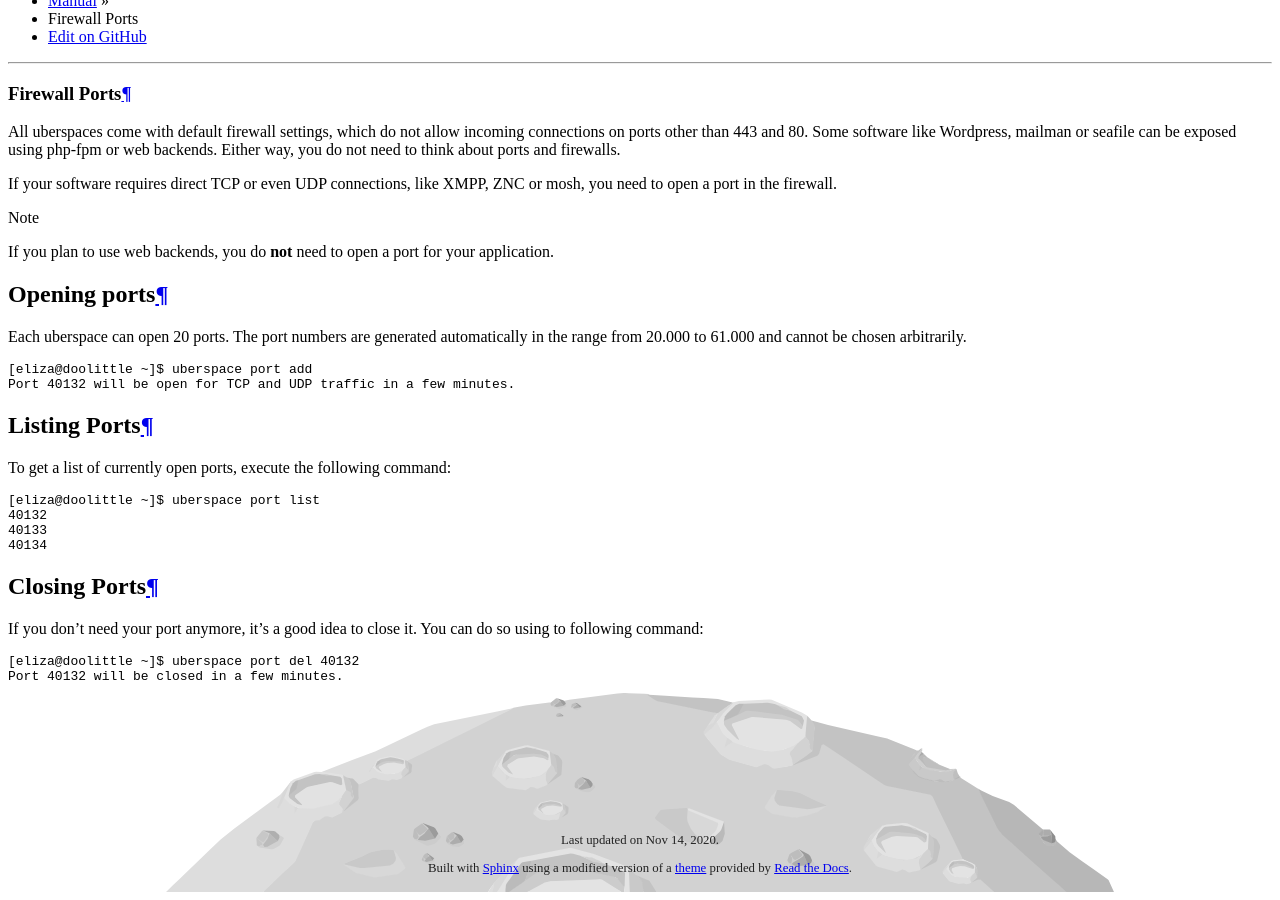
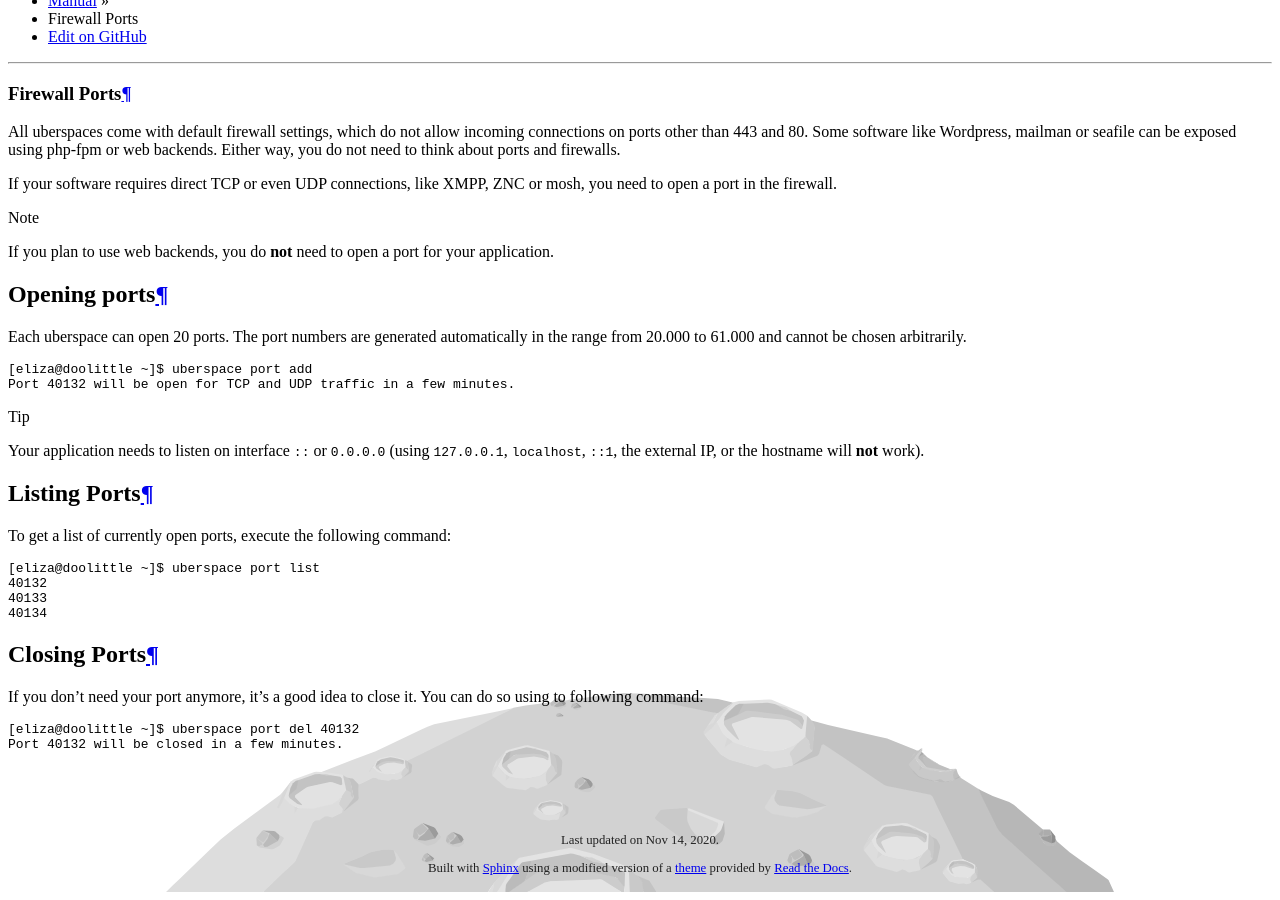
Before and after one commit to Uberspace/manual, a Sphinx documentation site: the page built from source/basics-ports.rst, in a window 1280 px wide and 900 px high, scrolled down 1673 px. Built offline with Sphinx 7.4.7 and the Read the Docs theme 2.0.0, drawn with Linux system fonts in a browser that asks for light colours; pages that are not in the unit, such as notebooks, are missing from menus.

Commit message:
[ports] add note that 0.0.0.0 needs to be used

```diff
--- a/source/basics-ports.rst
+++ b/source/basics-ports.rst
@@ -26,6 +26,8 @@ in the range from 20.000 to 61.000 and cannot be chosen arbitrarily.
  [eliza@doolittle ~]$ uberspace port add
  Port 40132 will be open for TCP and UDP traffic in a few minutes.
 
+.. tip:: Your application needs to listen on interface ``::`` or ``0.0.0.0`` (using ``127.0.0.1``, ``localhost``, ``::1``, the external IP, or the hostname will **not** work).
+
 Listing Ports
 =============
 
```
